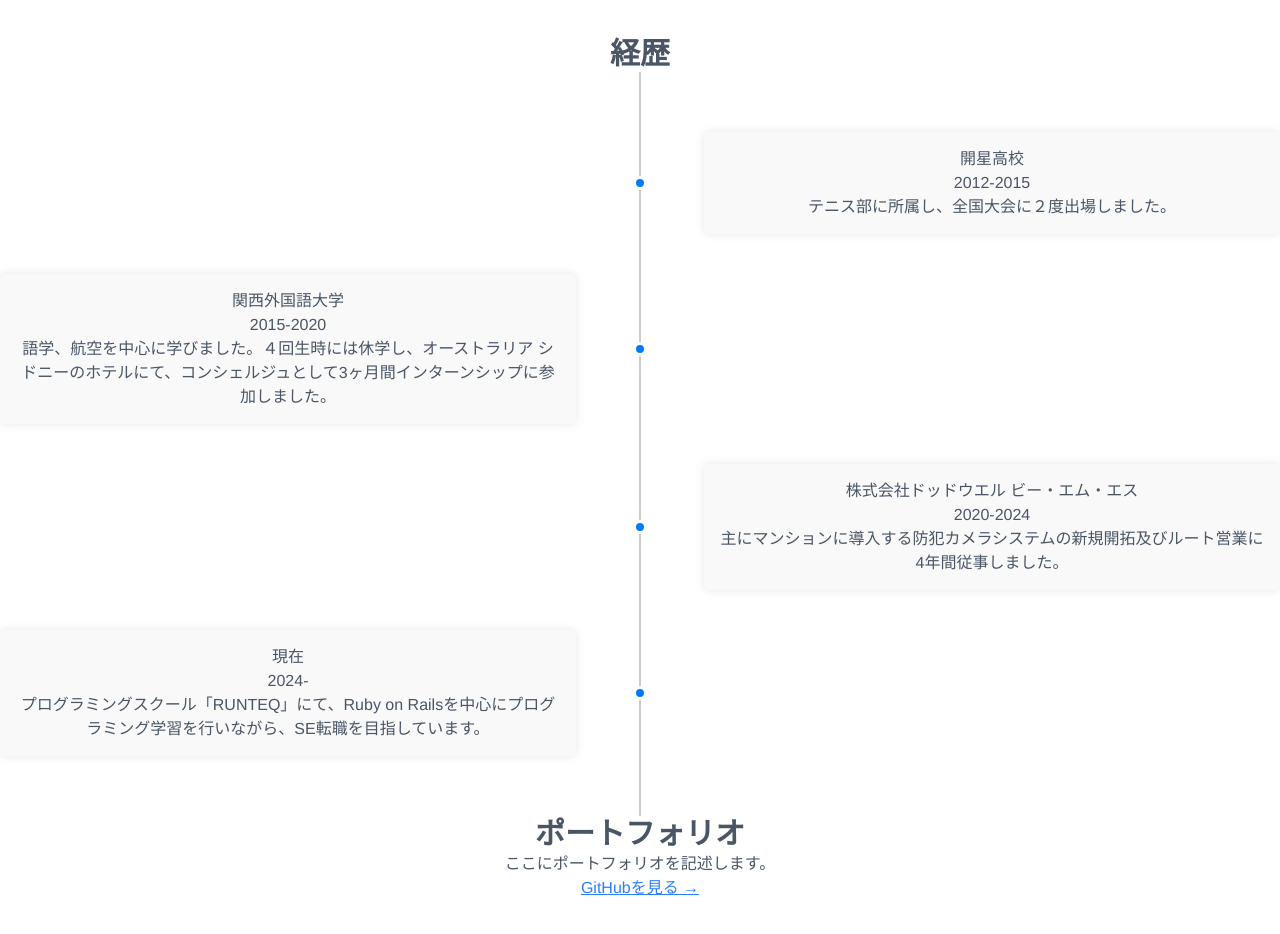
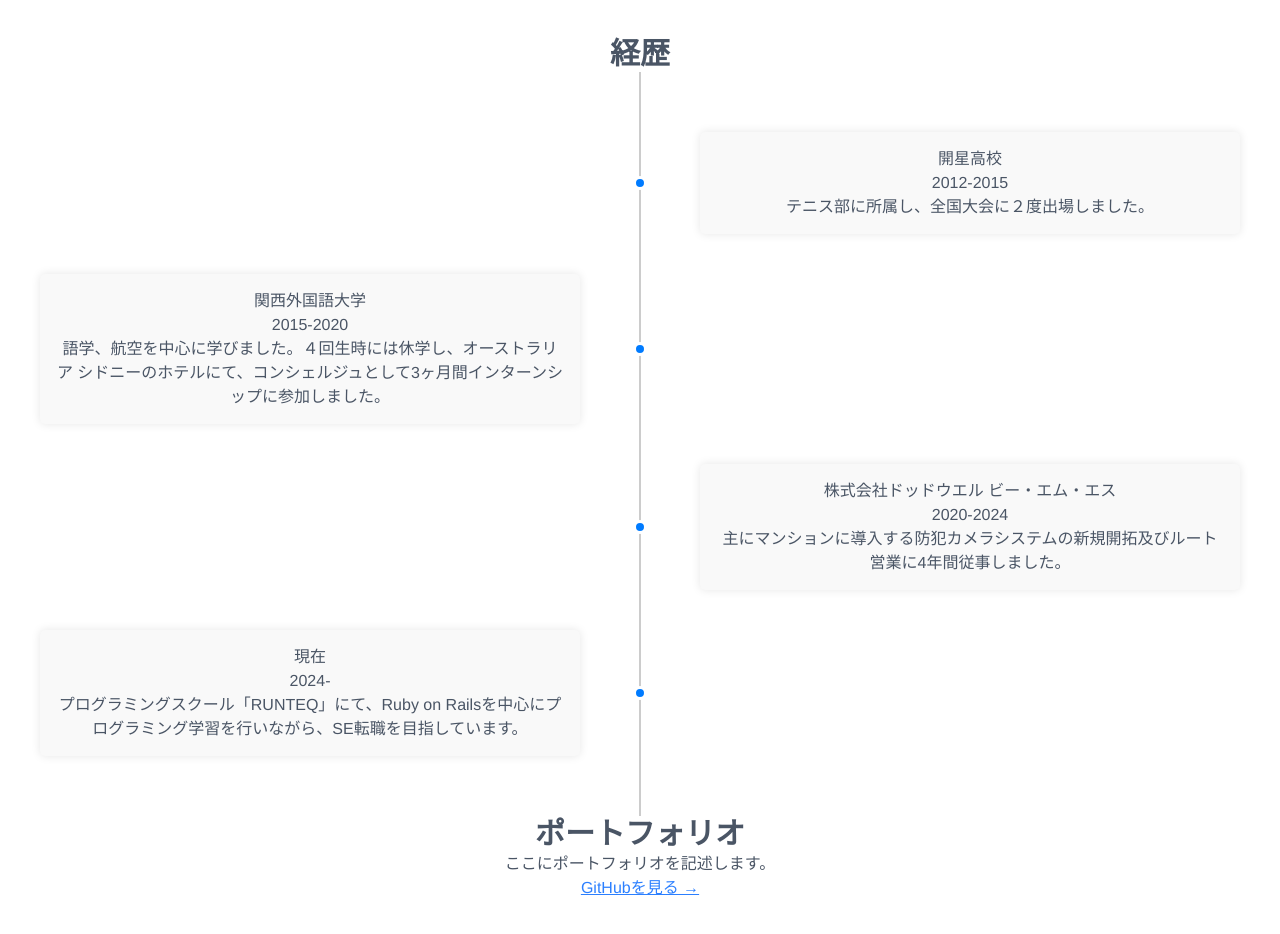
Before and after one commit to 1068haruto/im_haruto, a Next.js app: page / in a window 1280 px wide. Shown: the part 1660-2594 px from the top of the page. Built offline with nearby package versions, Linux system fonts and the light colour scheme.

Commit message:
fix: unify section IDs & update margins

```diff
--- a/src/components/Header.tsx
+++ b/src/components/Header.tsx
@@ -5,8 +5,8 @@ const Header: React.FC = () => {
     <header>
       <nav>
         <a href="#" className="hover:underline">トップ</a>
-        <a href="#self_intro" className="hover:underline">自己紹介</a>
-        <a href="#about" className="hover:underline">経歴</a>
+        <a href="#selfintro" className="hover:underline">自己紹介</a>
+        <a href="#timeline" className="hover:underline">経歴</a>
         <a href="#portfolio" className="hover:underline">ポートフォリオ</a>
         <a href="#contact" className="hover:underline">お問い合わせ</a>
       </nav>
--- a/src/components/sections/Timeline.tsx
+++ b/src/components/sections/Timeline.tsx
@@ -27,7 +27,7 @@ const timelineData = [
 
 const Timeline: React.FC = () => {
   return (
-    <section id="about" className="min-h-screen section-anchor-offset">
+    <section id="timeline" className="min-h-screen section-anchor-offset">
       <h2 className="text-3xl font-bold">経歴</h2>
       <div className="timeline">
         {timelineData.map((item, index) => (
--- a/src/styles/timeline.scss
+++ b/src/styles/timeline.scss
@@ -21,7 +21,7 @@
   justify-content: space-between; // 子要素の間にスペースを均等に配置
   align-items: center;            // 子要素を縦の中央に揃える
   position: relative;             // 子要素を絶対位置で配置するための基準位置
-  margin: 40px 0;
+  margin: 40px;
 }
 
 .timeline-item:nth-child(odd) {
```
